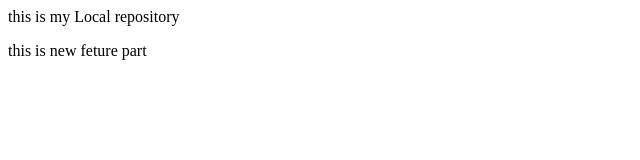
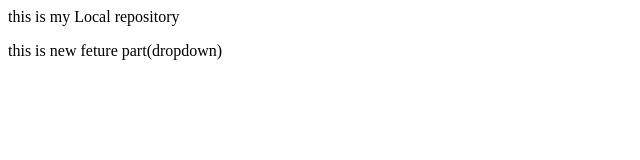
Before and after one commit to MohitMohit235/LOCALREPO, a plain HTML site: page index.html in a window 1280 px wide. Shown: the full height of the page, 0-640 px from the left. Drawn offline with Linux system fonts and the light colour scheme.

```diff
--- a/index.html
+++ b/index.html
@@ -1,2 +1,2 @@
 <p>this is my Local repository</p>
-<p>this is new feture part<p>
+<p>this is new feture part(dropdown)<p>
```
